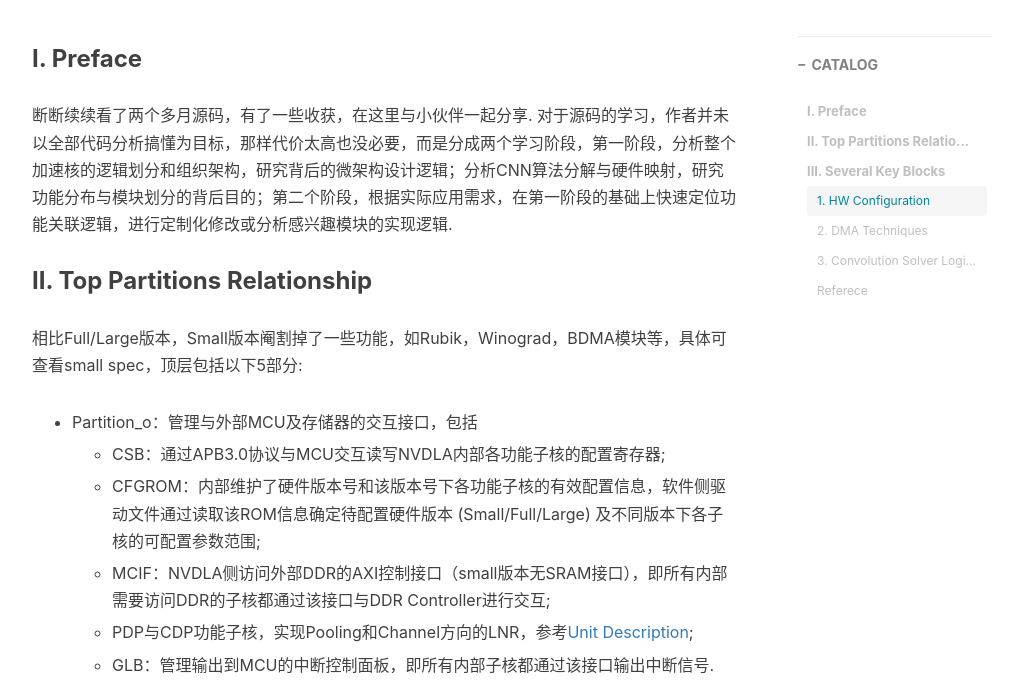
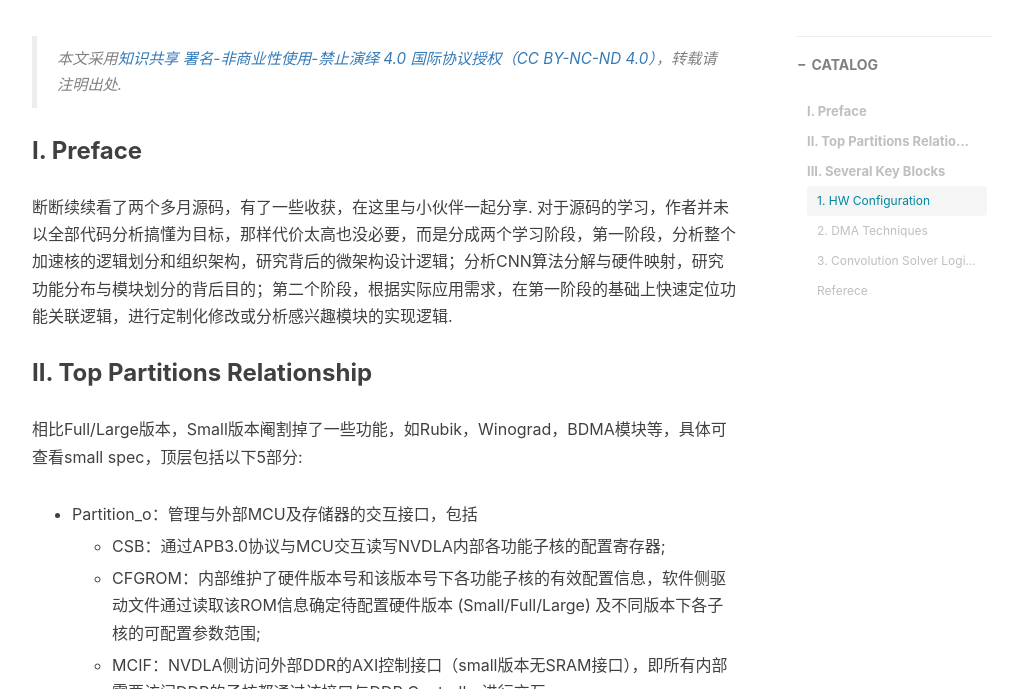
Before and after one commit to VVViy/VVViy.github.io, a Jekyll site: the page built from _posts/2019-01-14-NVDLA-Source-Code-Analysis.md, in a window 1280 px wide and 900 px high, scrolled down 376 px, cut to the strip 211-900 px from the top of the window. Shown: the whole strip, without its empty margins (233-1256 px from the left). Built offline with Jekyll 4.4.1, drawn with Linux system fonts in a browser that asks for light colours; nearby versions of some CDN libraries; comment, search, counter and statistics services are not loaded.

Commit message:
Update 2019-01-14-NVDLA-Source-Code-Analysis.md

```diff
--- a/_posts/2019-01-14-NVDLA-Source-Code-Analysis.md
+++ b/_posts/2019-01-14-NVDLA-Source-Code-Analysis.md
@@ -11,6 +11,8 @@ tags:
     - nv_small
     - Code_Analysis
 ---
+
+> 本文采用[知识共享 署名-非商业性使用-禁止演绎 4.0 国际协议授权（CC BY-NC-ND 4.0）](https://creativecommons.org/licenses/by-nc-nd/4.0/)，转载请注明出处.
 
 ### I. Preface
 
```
